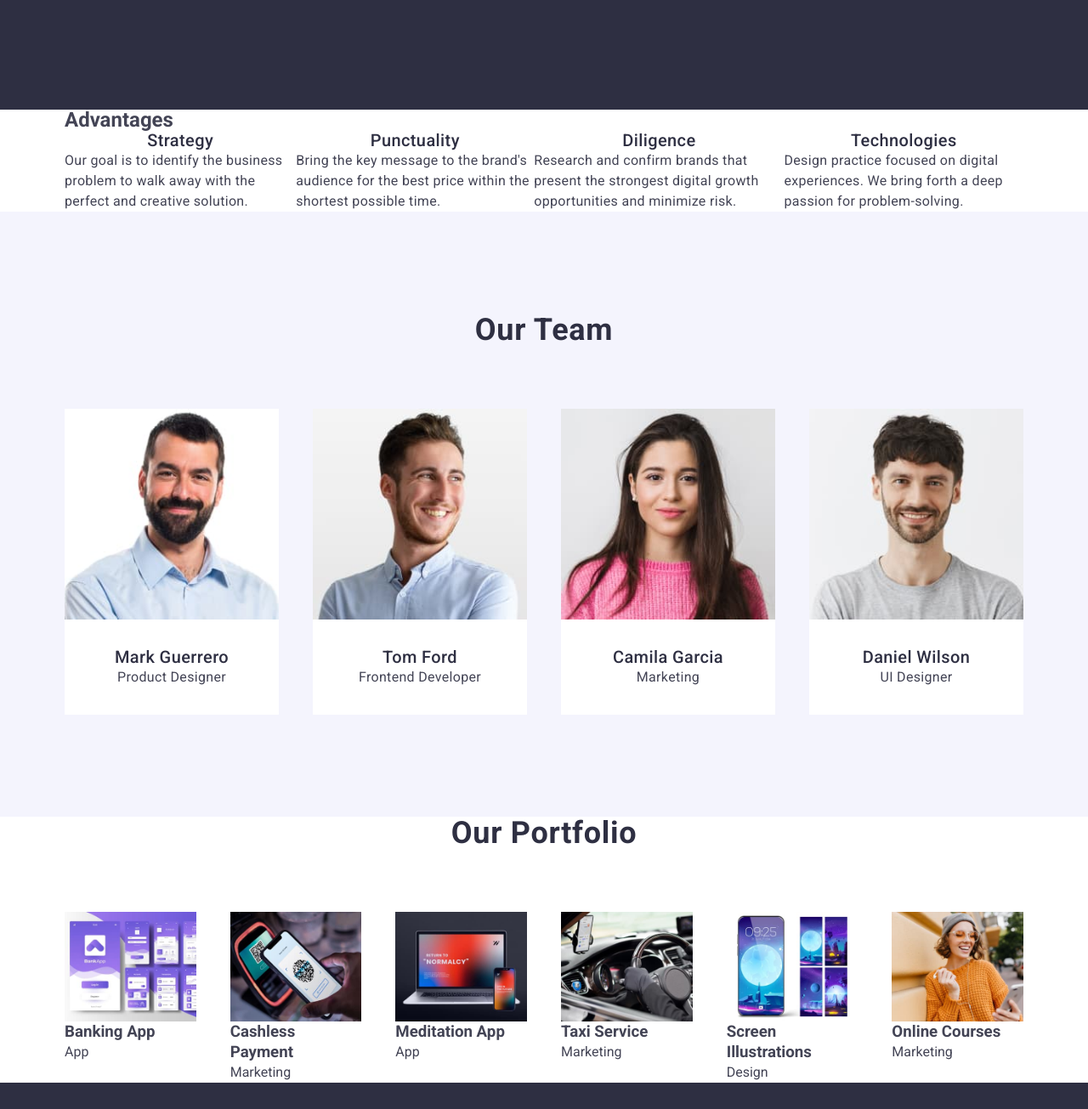
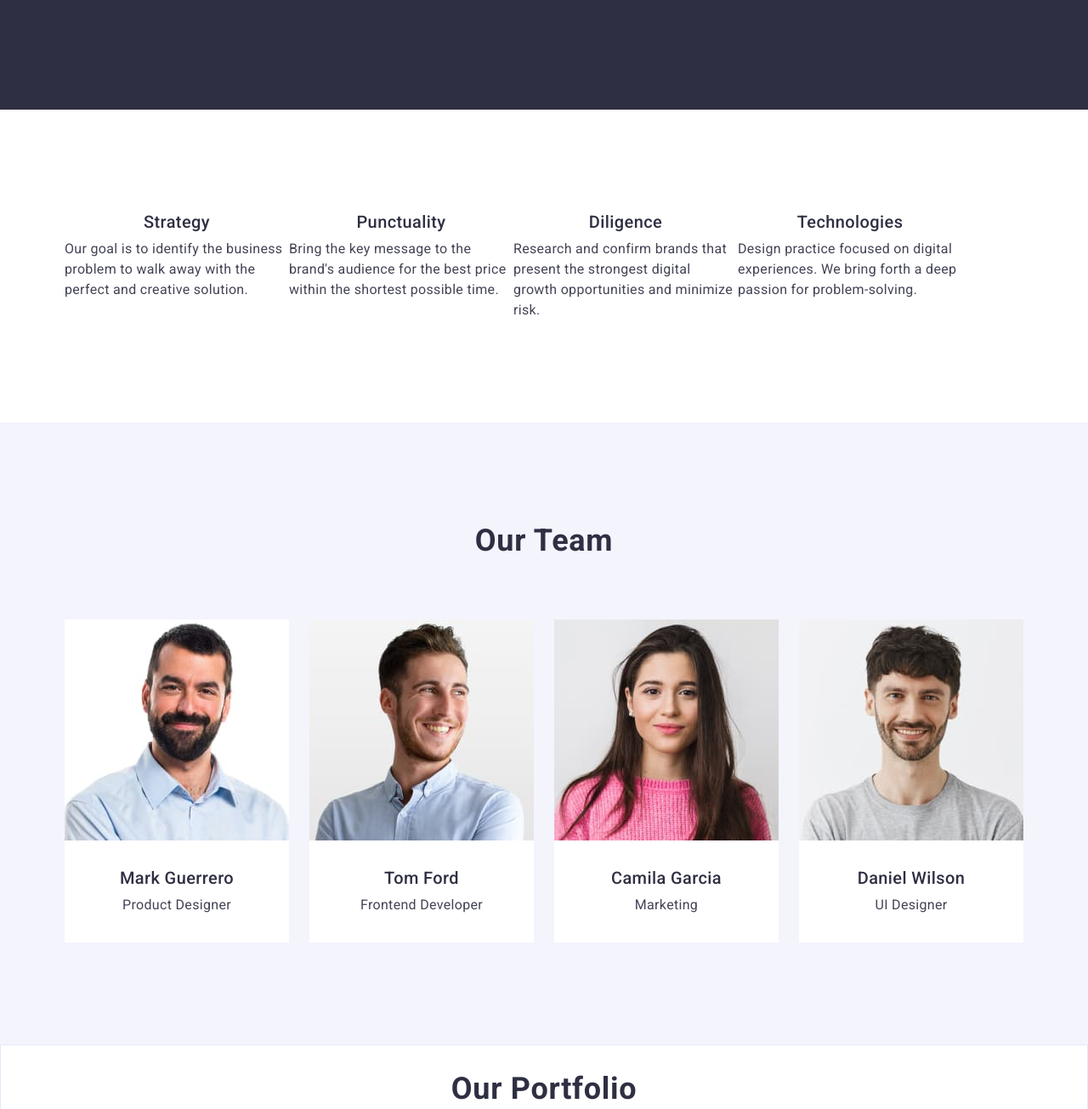
Before and after one commit to AlperKale/goit-markup-hw-03, a plain HTML site: page index.html in a window 1280 px wide. Shown: the part 440-1745 px from the top of the page at 85% size. Drawn offline with nearby package versions, Linux system fonts and the light colour scheme.

Commit message:
commit-5 -geri dönen 18 hataya bakıldı

```diff
--- a/css/style.css
+++ b/css/style.css
@@ -58,7 +58,7 @@ header {
 .team-members,
 .list-portfolio {
   display: flex;
-  gap: 40px;
+  gap: 24px;
 }
 
 header .logo-web,
@@ -126,6 +126,37 @@ header .logo-web {
   display: flex;
 }
 
+.list-portfolio {
+  flex-wrap: wrap;
+  column-gap: 24px;
+  row-gap: 48px;
+}
+/* 2. bölüm hata gelen */
+.section-second{
+  padding: 120px 0;
+}
+.visually-hidden {
+  position: absolute;
+  width: 1px;
+  height: 1px;
+  margin: -1px;
+  border: 0;
+  padding: 0;
+  white-space: nowrap;
+  clip-path: inset(100%);
+  clip: rect(0 0 0 0);
+  overflow: hidden;
+}
+list-benefits{
+  gap:24px ;
+}
+
+.punkt {
+  width: calc((1128px - 72px) / 4);
+  flex-shrink: 0;
+}
+/* 2. bölüm hata gelen sonu */
+
 .big-title {
   max-width: 496px;
   color: #FFFFFF;
@@ -189,6 +220,7 @@ header .logo-web {
   letter-spacing: 0.02em;
   color: #2E2F42;
   text-align: center;
+  margin-bottom: 8px;
 }
 
 .their-job {
@@ -199,6 +231,14 @@ header .logo-web {
   letter-spacing: 0.02em;
   text-align: center;
 }
+.section-four {
+    padding-top: 120px;
+    padding-bottom: 120px;
+    padding: 32px 16px;
+    border: 1px solid #e7e9fc ;
+    margin-bottom: 8px;
+}
+/* yukarıdaki son üç hata sonucu eklendi */
 
 .footer-page {
   background-color: #2E2F42;
```
